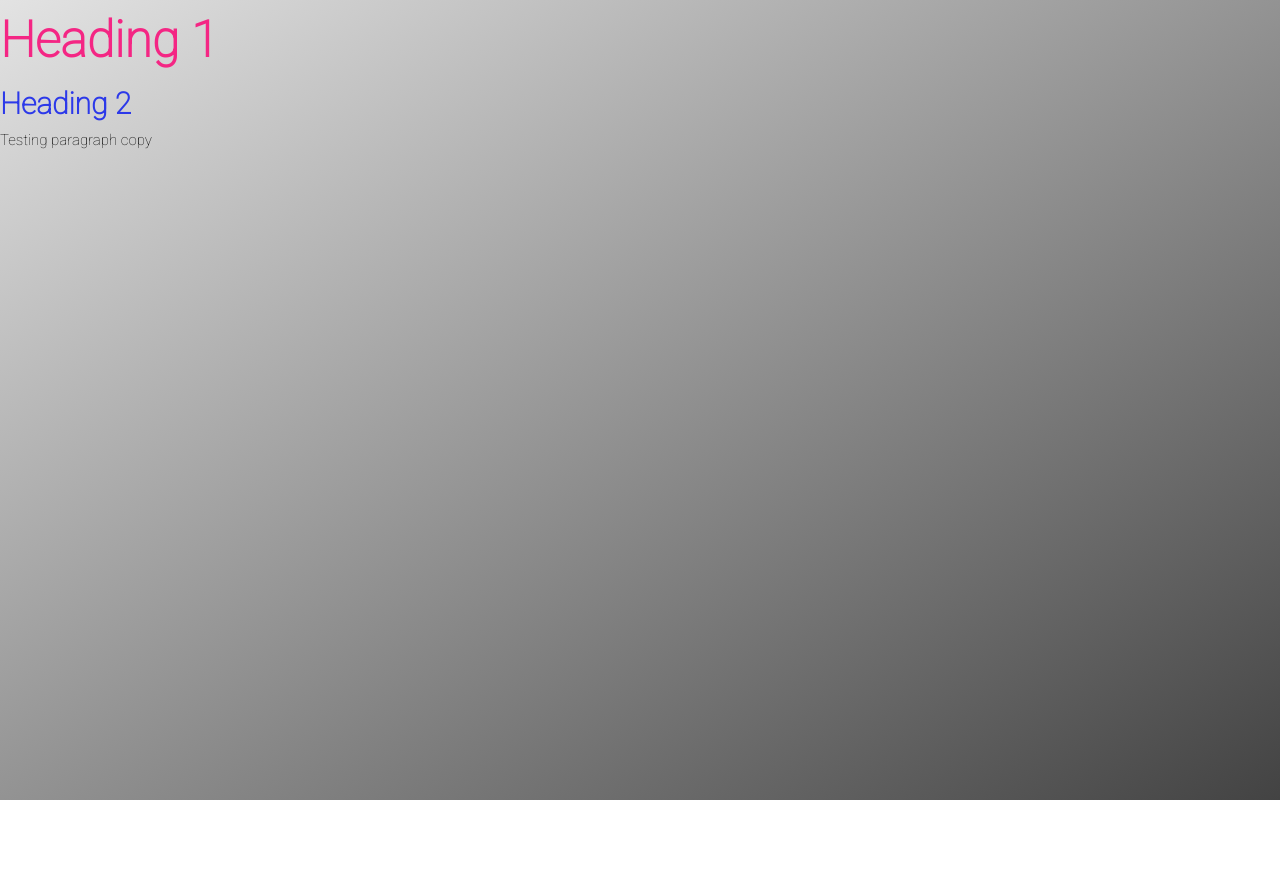
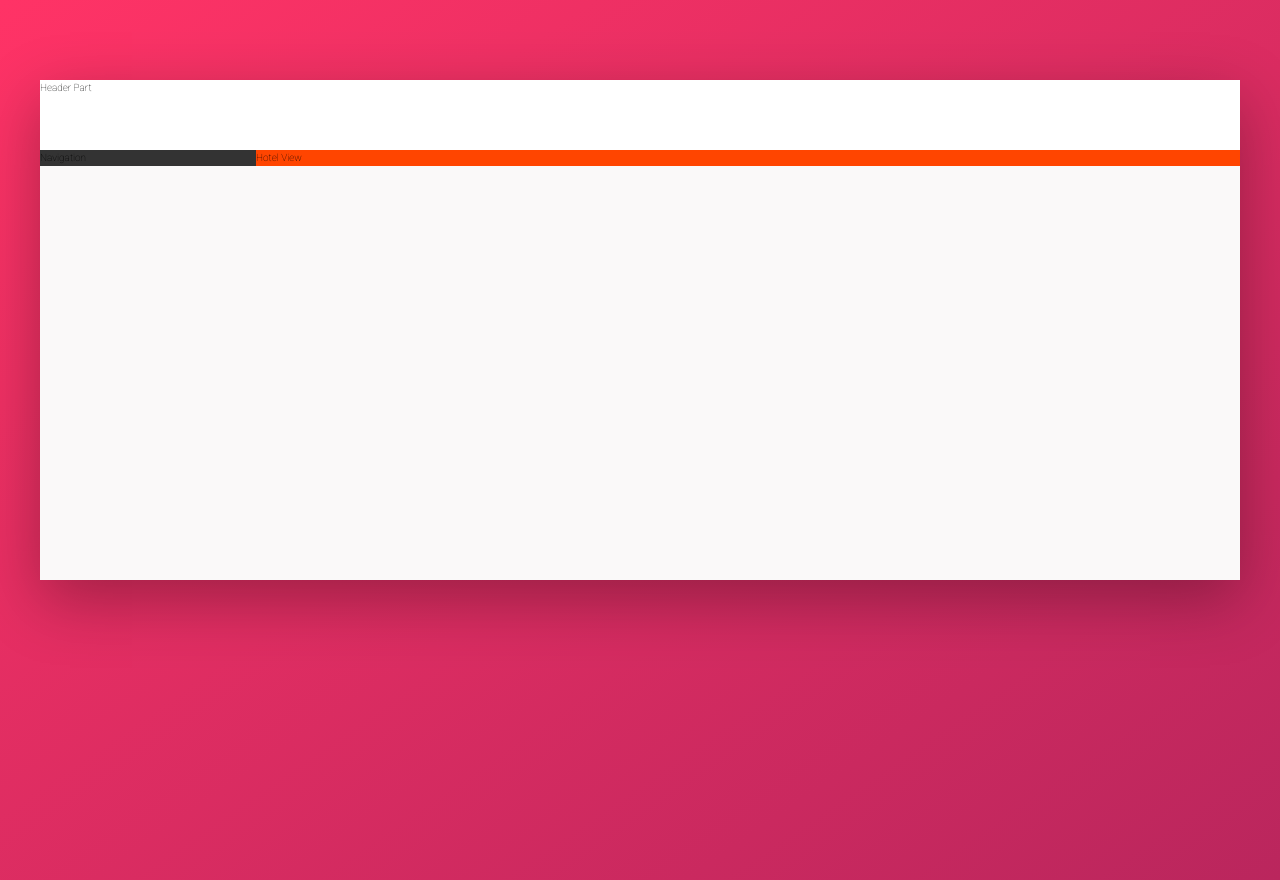
Before and after one commit to driesdriesdries/trillo, a website: page index.html in a window 1280 px wide. Before the commit the page ends 800 px from the top, so only its background shows below. Drawn offline with Linux system fonts and the light colour scheme.

Commit message:
lesson 74

```diff
--- a/index.html
+++ b/index.html
@@ -9,9 +9,19 @@
 </head>
 
 <body>
-    <h1>Heading 1</h1>
-    <h2>Heading 2</h2>
-    <p>Testing paragraph copy</p>
+    <div class="container">
+        <header class="header">
+            Header Part
+        </header>
+        <div class="content">
+            <nav class="sidebar">
+                Navigation
+            </nav>
+            <main class="hotel-view">
+                Hotel View
+            </main>
+        </div>
+    </div>
 </body>
 
 </html>
--- a/package.json
+++ b/package.json
@@ -1,7 +1,7 @@
 {
-  "name": "starter",
+  "name": "trillo",
   "version": "1.0.0",
-  "description": "Sass Quick Setup",
+  "description": "Trillo Tutorial",
   "main": "index.js",
   "scripts": {
     "compile:sass" : "node-sass sass/main.scss css/style.css -w"
--- a/sass/_base.scss
+++ b/sass/_base.scss
@@ -1,10 +1,18 @@
 :root {
-    --color-primary: #f42684;
-    --color-secondary: #2c39e9;
-    --color-body-dark: #434343;
-    --color-body-light: #e3e3e3;
-    --color-text-dark:black;
-    --color-text-light:white;
+    --color-primary: #eb2f64;
+    --color-primary-light: #ff3366;
+    --color-primary-dark: #ba265d;
+
+    --color-grey-light-1: #faf9f9;
+    --color-grey-light-2: #f4f2f2;
+    --color-grey-light-3: #f0eeee;
+    --color-grey-light-4: #ccc;
+
+    --color-grey-dark-1: #333;
+    --color-grey-dark-2: #777;
+    --color-grey-dark-3: #999;
+
+    --shadow-dark: 0 2rem 6rem rgba(0,0,0, .3);
 }
 
 * {
@@ -27,9 +35,8 @@ body {
     font-family: Roboto, sans-serif;
     font-weight: 100;
     line-height: 1.6;
-    background-image: linear-gradient(to right bottom, var(--color-body-light), var(--color-body-dark));
+    background-image: linear-gradient(to right bottom, var(--color-primary-light), var(--color-primary-dark));
     background-size: cover;
     background-repeat: no-repeat;
     min-height: 100vh;
-    color: var(--color-body-dark);
 }
--- a/sass/_layout.scss
+++ b/sass/_layout.scss
@@ -0,0 +1,24 @@
+.container {
+    max-width: 120rem;
+    margin: 8rem auto;
+    background-color: var(--color-grey-light-1);
+    box-shadow: var(--shadow-dark);
+    min-height: 50rem;
+}
+.header {
+    height: 7rem;
+    background-color: white;
+    border-bottom: var(--color-grey-light-2);
+}
+.content {
+    display: flex;
+}
+.sidebar {
+    background-color: var(--color-grey-dark-1);
+    flex: 0 0 18%;
+}
+.hotel-view {
+    background-color: white;
+    background-color: orangered;
+    flex:1;
+}
```
Also changed, not shown: css/style.css.
